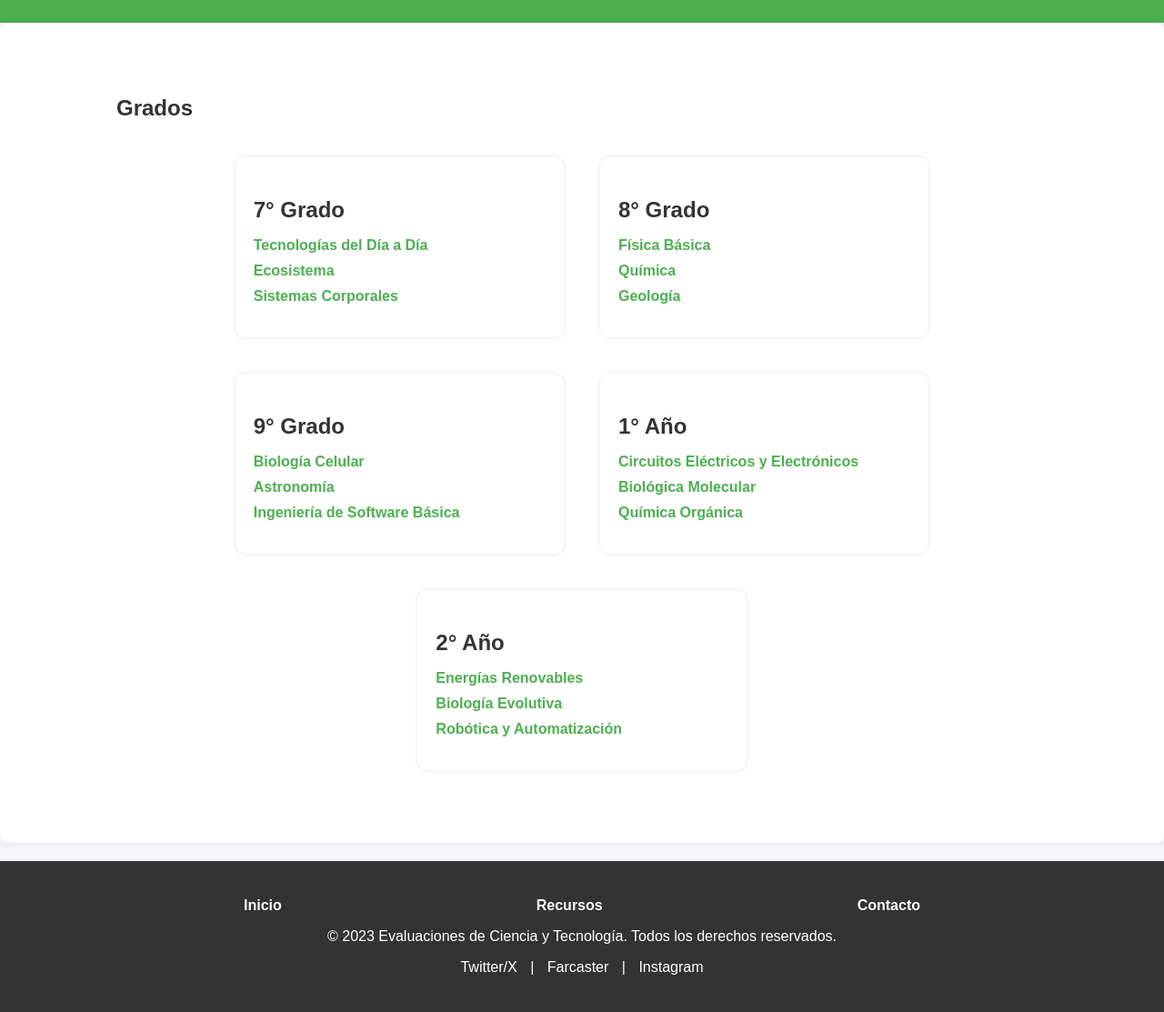
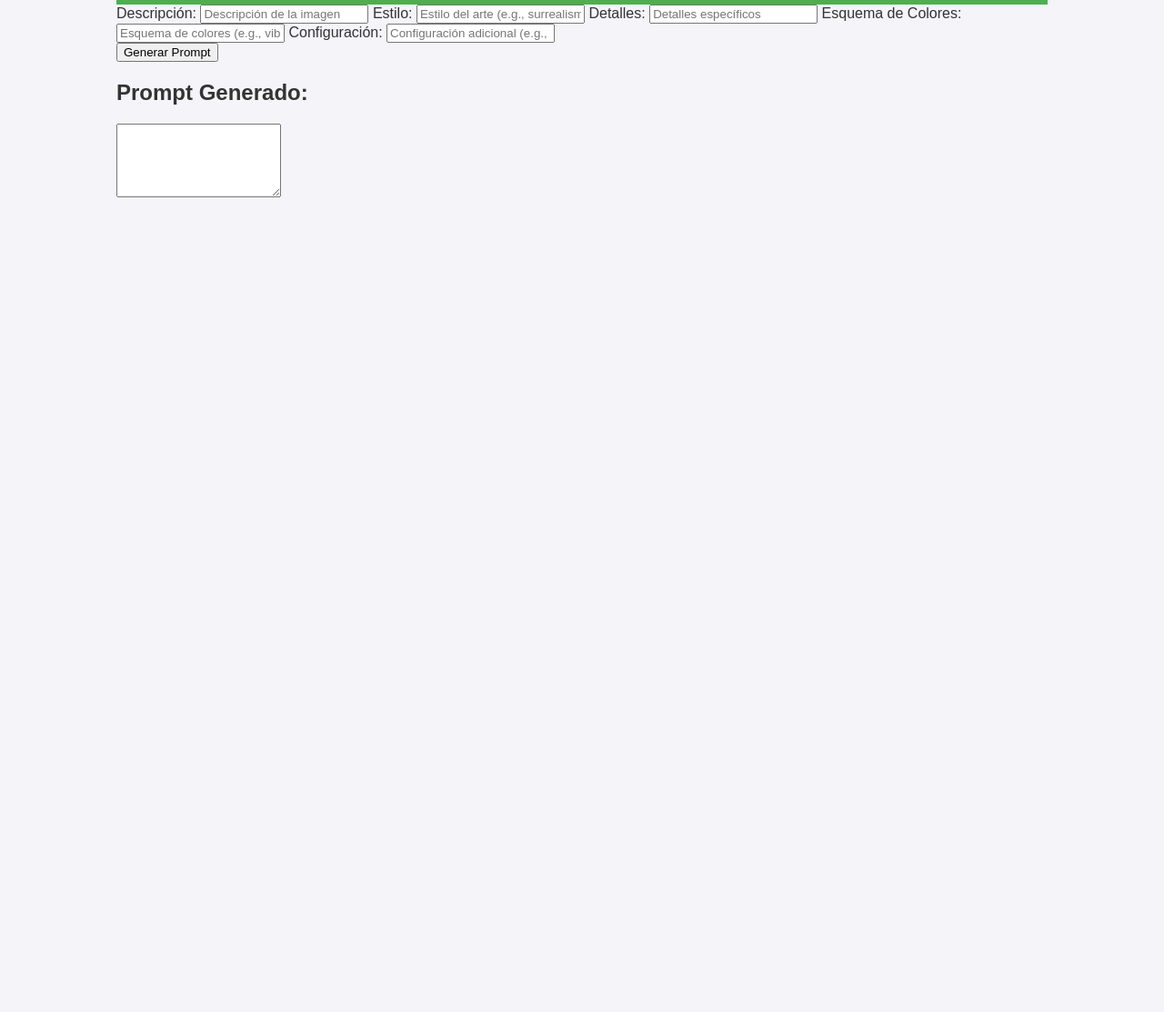
Before and after one commit to coed76/main.github.io, a plain HTML site: page index.html in a window 1280 px wide. Shown: the part 97-1210 px from the top of the page at 91% size. After the commit the page ends 800 px from the top, so only its background shows below. Drawn offline with Linux system fonts and the light colour scheme.

Commit message:
Update index.html

```diff
--- a/index.html
+++ b/index.html
@@ -3,96 +3,40 @@
 <head>
     <meta charset="UTF-8">
     <meta name="viewport" content="width=device-width, initial-scale=1.0">
-    <title>Evaluaciones de Ciencia y Tecnología</title>
+    <title>Generador de Prompts para Imágenes</title>
     <link rel="stylesheet" href="styles.css">
 </head>
 <body>
-    <header>
-        <div class="container">
-            <h1>Evaluaciones de Ciencia y Tecnología</h1>
-        </div>
-    </header>
+    <div class="container">
+        <header>
+            <h1>Generador de Prompts para Imágenes</h1>
+        </header>
+        <main>
+            <section class="inputs">
+                <label for="description">Descripción:</label>
+                <input type="text" id="description" placeholder="Descripción de la imagen">
 
-    <section id="grados" class="section">
-        <div class="container">
-            <h2>Grados</h2>
-            <div class="grados-container">
-                <div class="grado-card">
-                    <h3>7° Grado</h3>
-                    <ul>
-                        <li><a href="#">Tecnologías del Día a Día</a></li>
-                        <li><a href="#">Ecosistema</a></li>
-                        <li><a href="#">Sistemas Corporales</a></li>
-                    </ul>
-                </div>
-                <div class="grado-card">
-                    <h3>8° Grado</h3>
-                    <ul>
-                        <li><a href="#">Física Básica</a></li>
-                        <li><a href="#">Química</a></li>
-                        <li><a href="#">Geología</a></li>
-                    </ul>
-                </div>
-                <div class="grado-card">
-                    <h3>9° Grado</h3>
-                    <ul>
-                        <li><a href="#">Biología Celular</a></li>
-                        <li><a href="#">Astronomía</a></li>
-                        <li><a href="#">Ingeniería de Software Básica</a></li>
-                    </ul>
-                </div>
-                <div class="grado-card">
-                    <h3>1° Año</h3>
-                    <ul>
-                        <li><a href="#">Circuitos Eléctricos y Electrónicos</a></li>
-                        <li><a href="#">Biológica Molecular</a></li>
-                        <li><a href="#">Química Orgánica</a></li>
-                    </ul>
-                </div>
-                <div class="grado-card">
-                    <h3>2° Año</h3>
-                    <ul>
-                        <li><a href="#">Energías Renovables</a></li>
-                        <li><a href="#">Biología Evolutiva</a></li>
-                        <li><a href="#">Robótica y Automatización</a></li>
-                    </ul>
-                </div>
-            </div>
-        </div>
-    </section>
+                <label for="style">Estilo:</label>
+                <input type="text" id="style" placeholder="Estilo del arte (e.g., surrealismo, realismo)">
 
-    <footer>
-        <div class="container">
-            <nav>
-                <ul>
-                    <li><a href="#inicio">Inicio</a></li>
-                    <li><a href="#recursos">Recursos</a></li>
-                    <li><a href="#contacto">Contacto</a></li>
-                </ul>
-            </nav>
-            <p>&copy; 2023 Evaluaciones de Ciencia y Tecnología. Todos los derechos reservados.</p>
-            <div class="social-links">
-                <a href="https://twitter.com/askvenice" target="_blank">Twitter/X</a> |
-                <a href="https://farcaster.xyz/venice-ai" target="_blank">Farcaster</a> |
-                <a href="https://instagram.com/tryvenice.ai" target="_blank">Instagram</a>
-            </div>
-        </div>
-    </footer>
+                <label for="details">Detalles:</label>
+                <input type="text" id="details" placeholder="Detalles específicos">
 
-    <script>
-        const gradoCards = document.querySelectorAll('.grado-card');
+                <label for="colorScheme">Esquema de Colores:</label>
+                <input type="text" id="colorScheme" placeholder="Esquema de colores (e.g., vibrante, oscuro)">
 
-        gradoCards.forEach((card) => {
-            card.addEventListener('mouseover', () => {
-                card.style.transform = 'scale(1.1)';
-                card.style.boxShadow = '0 0 10px rgba(0, 0, 0, 0.2)';
-            });
-
-            card.addEventListener('mouseout', () => {
-                card.style.transform = 'scale(1)';
-                card.style.boxShadow = 'none';
-            });
-        });
-    </script>
+                <label for="settings">Configuración:</label>
+                <input type="text" id="settings" placeholder="Configuración adicional (e.g., resolución, formato)">
+            </section>
+            <section class="buttons">
+                <button id="generate">Generar Prompt</button>
+            </section>
+            <section class="output">
+                <h2>Prompt Generado:</h2>
+                <textarea id="promptOutput" rows="5" readonly></textarea>
+            </section>
+        </main>
+    </div>
+    <script src="app.js" type="module"></script>
 </body>
 </html>
```
